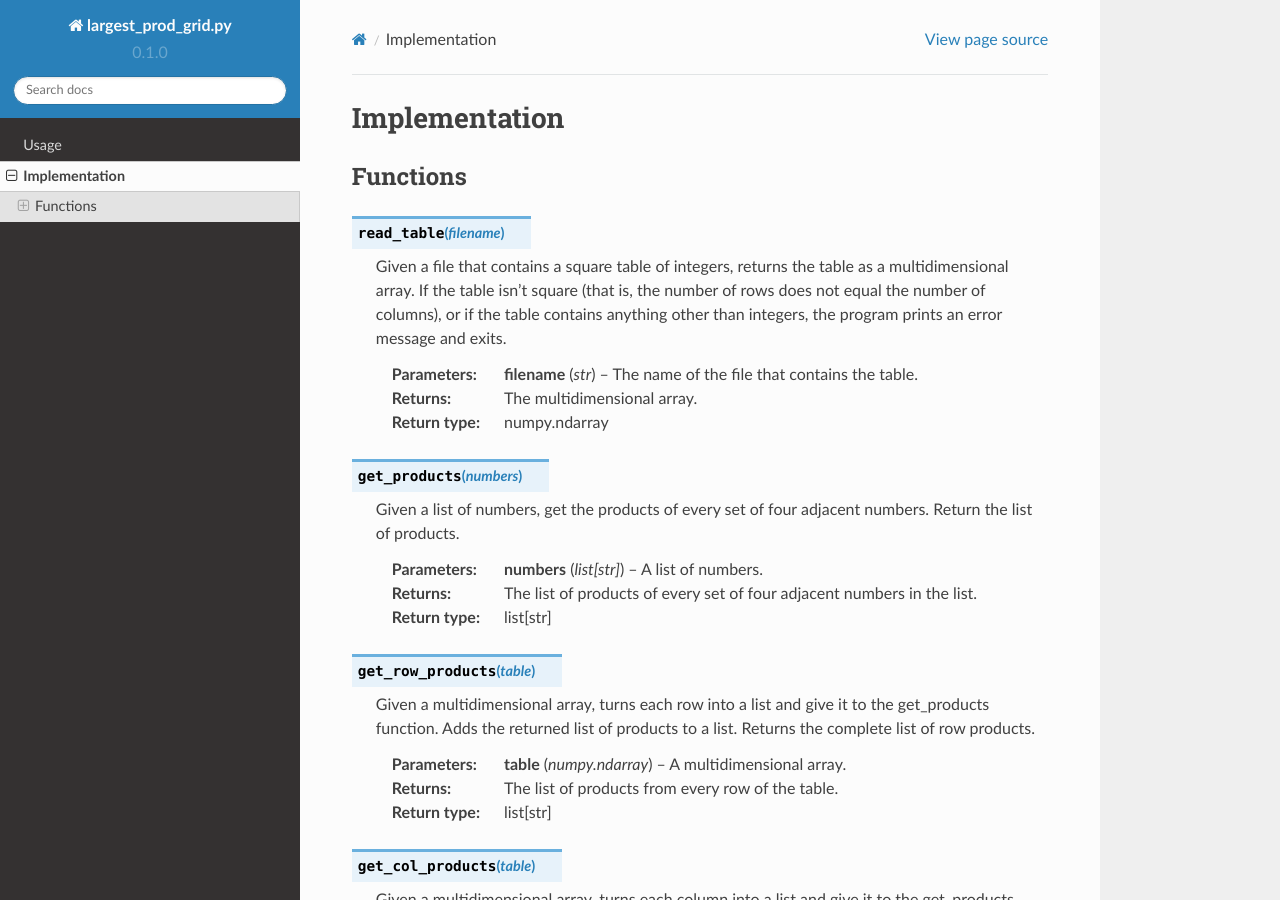
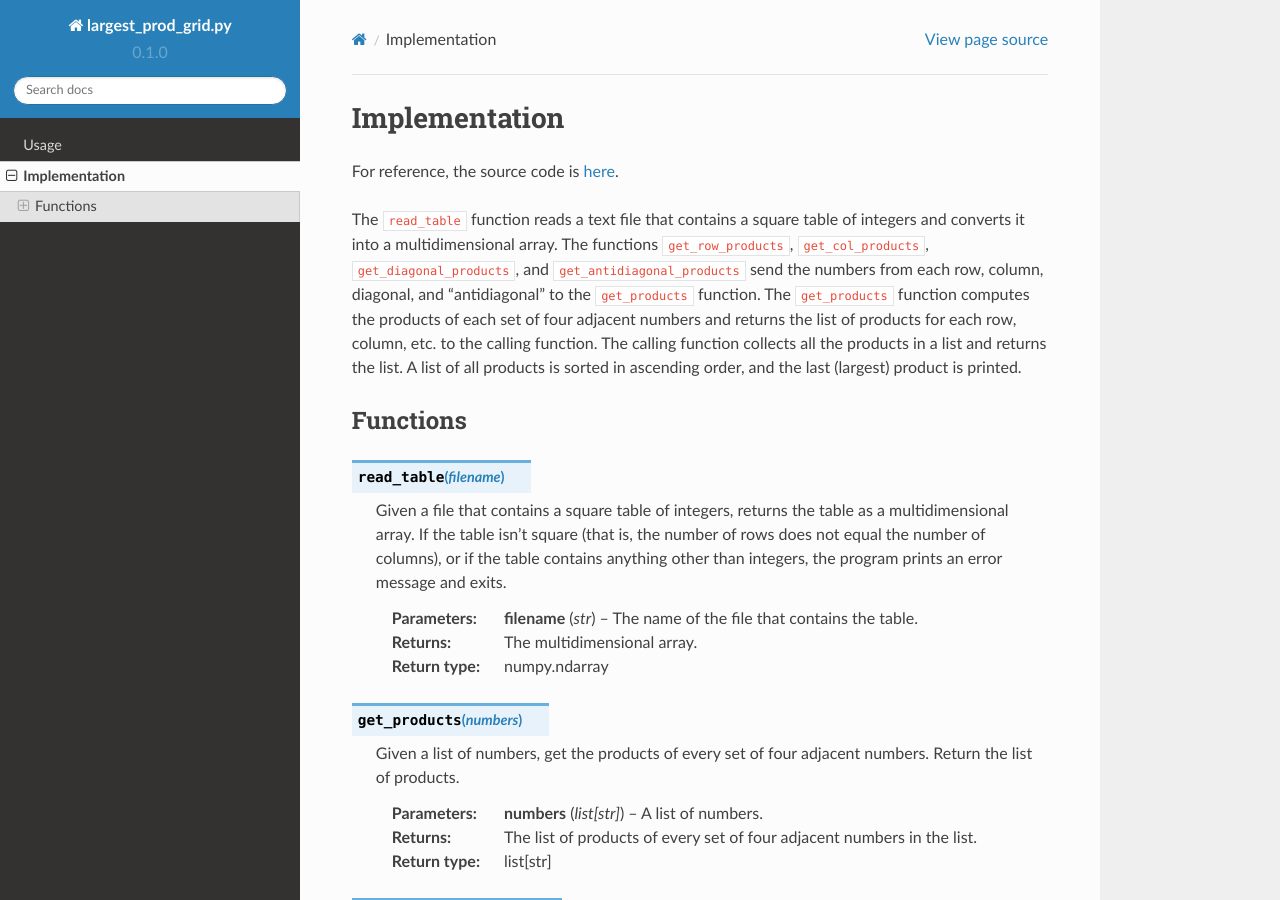
Before and after one commit to XtinaJohnson/largest_prod_grid_docs, a Sphinx documentation site: the page built from docs/source/impl.rst, in a window 1280 px wide and 900 px high. Built offline with Sphinx 7.4.7 and the Read the Docs theme 2.0.0, drawn with Linux system fonts in a browser that asks for light colours.

Commit message:
Added summary

```diff
--- a/docs/source/impl.rst
+++ b/docs/source/impl.rst
@@ -1,5 +1,9 @@
 Implementation
 ==============
+
+For reference, the source code is `here <https://github.com/XtinaJohnson/largest_prod_grid>`_.
+
+The ``read_table`` function reads a text file that contains a square table of integers and converts it into a multidimensional array. The functions ``get_row_products``, ``get_col_products``, ``get_diagonal_products``, and ``get_antidiagonal_products`` send the numbers from each row, column, diagonal, and "antidiagonal" to the ``get_products`` function. The ``get_products`` function computes the products of each set of four adjacent numbers and returns the list of products for each row, column, etc. to the calling function. The calling function collects all the products in a list and returns the list. A list of all products is sorted in ascending order, and the last (largest) product is printed.
 
 Functions
 ----------------
```
